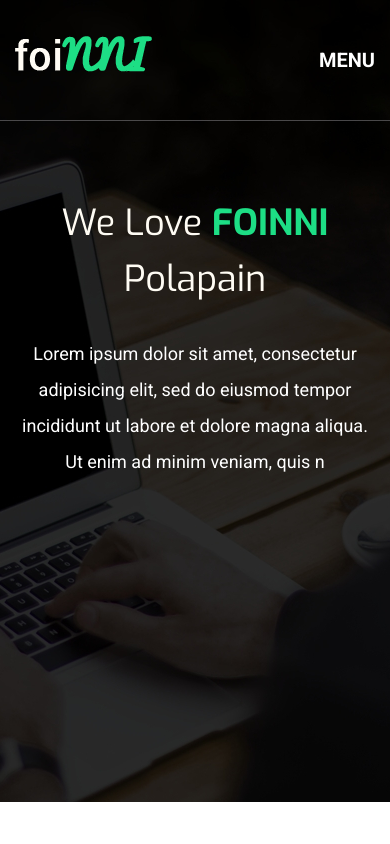
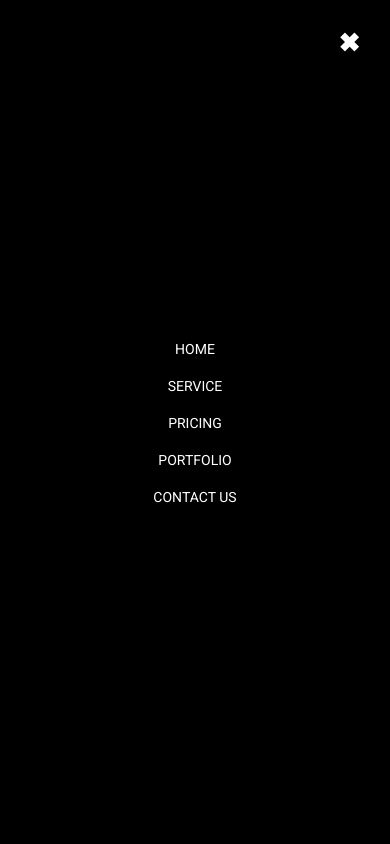
Before and after one commit to iChaika/foinni, a website: page index.html in a window 390 px wide. Both pictures are taken after a click on the link "MENU". Shown: the top 844 px of the page. Drawn offline with Linux system fonts and the light colour scheme.

Commit message:
Добавлено адаптивное  меню

```diff
--- a/index.html
+++ b/index.html
@@ -31,13 +31,15 @@
                 <nav class="nav-main">
                     <ul>
                         <li><a href="#">Home</a></li>
-                        <li><a href="#">Service</a></li>
-                        <li><a href="#">Pricing</a></li>
-                        <li><a href="#">Portfolio</a></li>
-                        <li><a href="#">Contact us</a></li>
+                        <li><a href="#service">Service</a></li>
+                        <li><a href="#pricing">Pricing</a></li>
+                        <li><a href="#portfolio">Portfolio</a></li>
+                        <li><a href="#contact">Contact us</a></li>
+                        <a href="#" class="menu-responsive-close">✖</a>
                     </ul>
                 </nav>
                 <a href="#" class="menu-responsive">MENU</a>
+
             </div>
         </header>
 
@@ -49,7 +51,7 @@
 
     </section>
 
-    <section class="welcome container">
+    <section class="welcome container" id="service">
 
         <h2 class="welcome-title">Welcome To <span>FOINNI</span></h2>
         <p class="welcome-text">Lorem ipsum dolor sit amet, consectetur adipisicing elit, sed do eiusmod tempor
@@ -165,7 +167,7 @@
 
     </section>
 
-    <section class="latest-work container">
+    <section class="latest-work container"  id="portfolio">
 
         <h3 class="latest-work-title">Our Latest Works</h3>
 
@@ -206,7 +208,7 @@
 
     </section>
 
-    <section class="price container">
+    <section class="price container" id="pricing">
 
         <h3 class="price-title">Our Pricing Plans</h3>
 
@@ -276,7 +278,7 @@
 
     </section>
 
-    <section class="contact-w container-fluid">
+    <section class="contact-w container-fluid" id="contact">
 
         <div class="contact container">
             <h3 class="contact-title">SAY HI</h3>
@@ -354,7 +356,7 @@
 
     </footer>
 
-
+<script src="js/main.js"></script>
 </body>
 
 </html>
--- /dev/null
+++ b/js/main.js
@@ -0,0 +1,18 @@
+let menuBlock = document.querySelector('.nav-main'),
+    menuButton = document.querySelector('.menu-responsive'),
+    menuButtonClose = document.querySelector('.menu-responsive-close'),
+    menuHref = document.querySelectorAll('.nav-main ul li a');
+
+menuButton.addEventListener('click', function() {
+    menuBlock.classList.add('show');
+});
+
+menuButtonClose.addEventListener('click', function() {
+    menuBlock.classList.remove('show');
+});
+
+for(let i = 0; i < menuHref.length; i++) {
+    menuHref[i].addEventListener('click', function() {
+        menuBlock.classList.remove('show');
+    });
+};
--- a/style/responsive.css
+++ b/style/responsive.css
@@ -71,6 +71,7 @@
 
     .footer {
         padding-bottom: 30px;
+        justify-content: flex-start;
     }
 
     .footer-about {
@@ -96,13 +97,20 @@
 }
 
 @media (max-width: 767px) {
-
     .menu-responsive {
         display: flex;
     }
 
+    .menu-responsive-close {
+        display: block;
+    }
+
     .nav-main {
         display: none;
+    }
+
+    .show {
+        display: flex;
     }
 
     .latest-work-nav label {
--- a/style/style.css
+++ b/style/style.css
@@ -58,7 +58,6 @@ a:hover {
 .nav-main ul {
     display: flex;
     list-style: none;
-    flex-wrap: wrap;
     margin-right: 56px;
 }
 
@@ -69,23 +68,32 @@ a:hover {
     font-size: 20px;
 }
 
+.menu-responsive-close {
+    display: none;
+    position: fixed;
+    top: 25px;
+    right:30px;
+    text-transform: uppercase;
+    color: #ffffff;
+    font-weight: bold;
+    font-size: 26px;
+}
+
 .show {
+    width: 100%;
     background: #000;
-    position: absolute;
-    display: flex;
+    position: fixed;
+    flex-direction: column;
+    align-items: center;
     justify-content: center;
-    align-items: center;
-    flex-wrap: wrap;
-    top: 0;
-    left: 0;
-    right: 0;
-    bottom: 0;
+    top: 0; left: 0; right: 0; bottom: 0;
+    overflow:auto;
 }
 
 .show ul {
+    padding: 50px 0;
     display: flex;
     list-style: none;
-    flex-wrap: wrap;
     flex-direction: column;
     text-align: center;
 }
```
